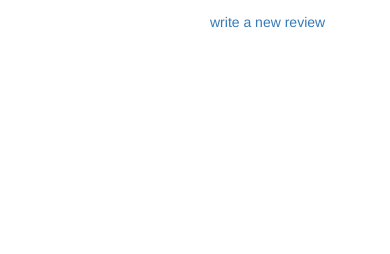
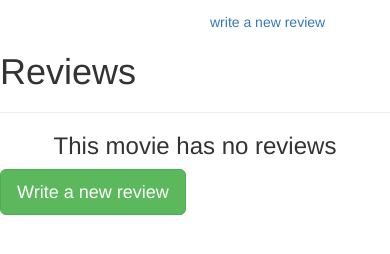
Before and after one commit to Clinton-dev/watchlist, a Flask app: template app/templates/movie.html in a window 390 px wide. Shown: the part 110-364 px from the top of the page. Run offline with Flask 2, Linux system fonts and the light colour scheme; the template is opened without the code that fills it, so the values that code supplies are empty; parts of the project's set-up code (start-up, migrations or seed data) failed here and were passed over; some libraries are stand-ins or nearby versions.

Commit message:
Fix review

```diff
--- a/app/forms.py
+++ b/app/forms.py
@@ -1,9 +1,9 @@
 from flask_wtf import FlaskForm
 from wtforms import StringField, TextAreaField, SubmitField
-from wtforms.validators import Required
+from wtforms.validators import DataRequired
 
 class ReviewForm(FlaskForm):
 
-    title = StringField('Review title', validators=[Required()])
-    review = TextAreaField('Movie review', validators=[Required()])
+    title = StringField('Review title', validators=[DataRequired()])
+    review = TextAreaField('Movie review', validators=[DataRequired()])
     submit = SubmitField('Submit')
--- a/app/templates/macros.html
+++ b/app/templates/macros.html
@@ -9,3 +9,13 @@
 </div>
  {% endfor%}
 {% endmacro %}
+
+<!-- Displaying reviews macro -->
+{% macro displayReviews(review_list) %}
+    {% for review in review_list %}
+    <div class="col-xs-12 col-sm-4 col-md-4 col-lg-4 review-card">
+        <h2> {{ review.title}} </h2>
+        <p> {{ review.review | truncate(30) }}</p>
+    </div>
+    {% endfor %}
+{% endmacro %}
--- a/app/templates/movie.html
+++ b/app/templates/movie.html
@@ -1,4 +1,6 @@
 {% extends 'base.html'%}
+{% import 'macros.html' as macro%}
+
 
 {% block content%}
 <div class="container">
@@ -14,5 +16,17 @@
             <a class="ratings" href="/movie/review/new/">write a new review</a>
         </div>
     </div>
+
+    <div class="row">
+        <h1>Reviews</h1>
+        <hr>
+
+        {% if reviews %}
+            {{macro.displayReviews(reviews)}}
+        {% else %}
+            <h3 class="text-center">This movie has no reviews</h3>
+            <a href="/movie/review/new/{{movie.id}}" class="btn btn-success btn-lg text-center">Write a new review</a>
+        {% endif %}
+    </div>
 </div>
 {% endblock%}
--- a/app/views.py
+++ b/app/views.py
@@ -19,7 +19,7 @@ def index():
     now_showing_movie = get_movies('now_playing')
     #print(popular_movies)
     title = 'Home - Welcome to The best Movie Review Website Online'
-
+    print(Review.all_review)
     search_movie = request.args.get('movie_query')
 
     if search_movie:
@@ -34,6 +34,7 @@ def movie(id):
     """
     movie = get_movie(id)
     title = f'{movie.title}'
+    reviews = Review.get_reviews(movie.id)
     return render_template('movie.html', title = title, movie= movie)
 
 @app.route('/search/<movie_name>')
```
Also changed, not shown: app/models/review.py (line endings or trailing spaces).
